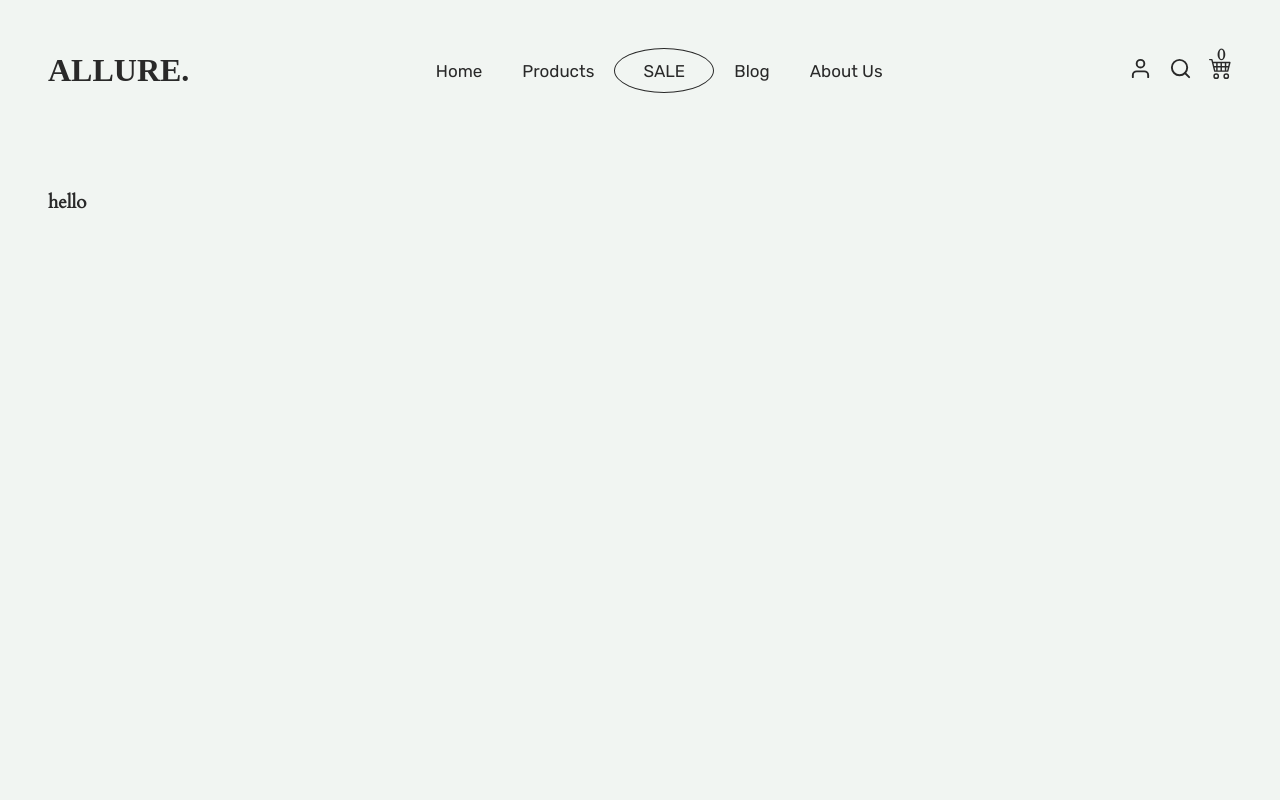
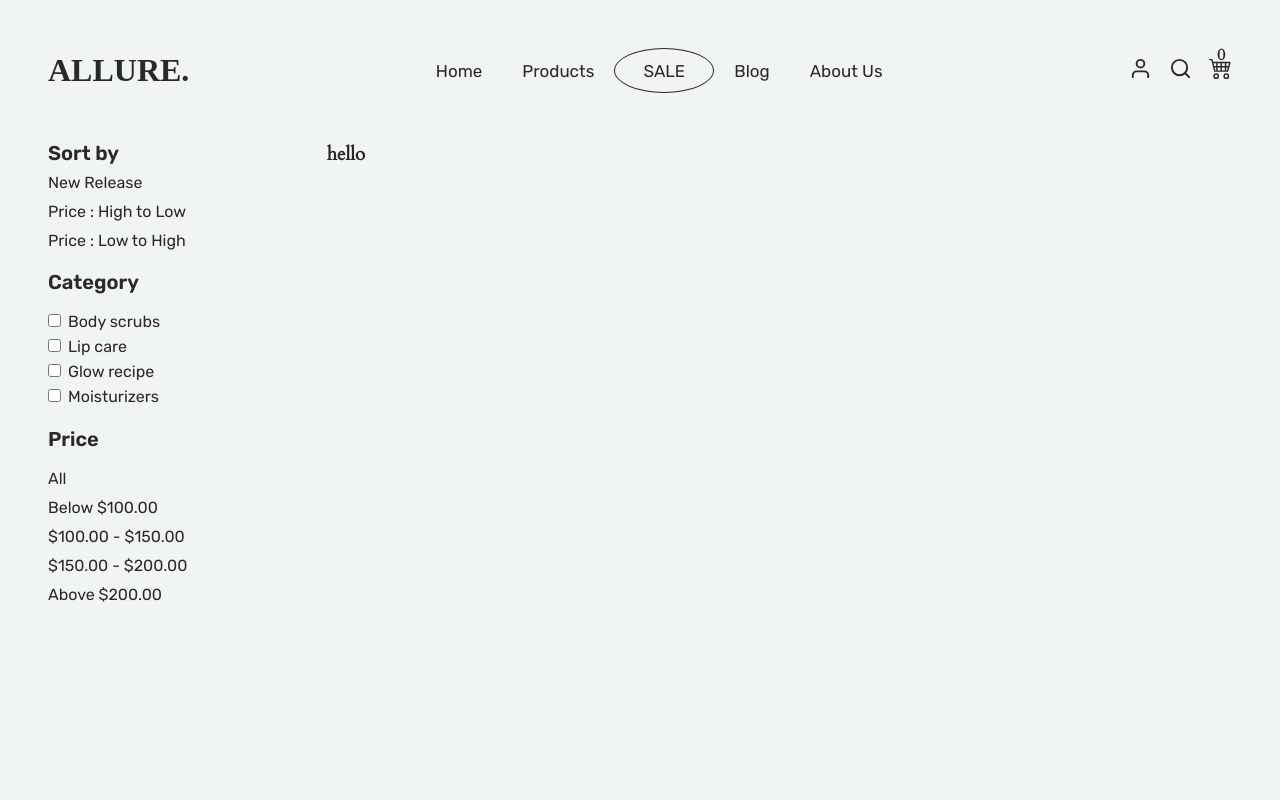
Before and after one commit to Kel-VinTech/Allure-ecommerce, a React (Vite) app: page /product in a window 1280 px wide. Shown: the top 800 px of the page. Built offline with nearby package versions, Linux system fonts and the light colour scheme.

Commit message:
updated project page

```diff
--- a/src/pages/Product/index.jsx
+++ b/src/pages/Product/index.jsx
@@ -1,14 +1,54 @@
 import "/src/scss/ProductPage.scss";
+import { Link } from "react-router-dom";
 
 const Product = () => {
     return(
-       <section className="product_store row">
-        <aside></aside>
+       <section className="product_store">
+        <div className="product-shop">
+        <aside>
+            <h2>
+                Sort by
+            </h2>
+            <div className="new-release">
+                <Link to="#" onClick={() => alert("hello")}>
+                   New Release
+                </Link>
+                <Link to="#" onClick={() => alert("hello")}>
+                    Price : High to Low
+                </Link>
+                <Link to="#" onClick={() => alert("hello")}>
+                    Price : Low to High
+                </Link>
+            </div>
+            <div className="select-category">
+                <h2>Category</h2>
+                <div className="checks">
+                    <input type="checkbox" name="scrub" id="scrub" />
+                    <label htmlFor="scrub">Body scrubs</label><br/>
+                    <input type="checkbox" name="Lip" id="Lip" />
+                    <label htmlFor="Lip">Lip care</label><br/>
+                    <input type="checkbox" name="Glow" id="Glow" />
+                    <label htmlFor="Glow">Glow recipe</label><br/>
+                    <input type="checkbox" name="body scrub" id="" />
+                    <label htmlFor="scrub">Moisturizers</label><br/>
+                </div>
+            </div>
+
+            <div className="price-category">
+                <h2>Price</h2>
+                <Link to="#">All</Link>
+                <Link to="#">Below $100.00</Link>
+                <Link to="#">$100.00 - $150.00</Link>
+                <Link to="#">$150.00 - $200.00</Link>
+                <Link to="#">Above $200.00</Link>
+            </div>
+        </aside>
         <main>
             <div className="product-container">
                 <h3>hello</h3>
             </div>
         </main>
+        </div>
        </section>
     )
 }
--- a/src/scss/Navbar.scss
+++ /dev/null
@@ -1,152 +0,0 @@
-.navbar{
-        display: flex;
-        width: 100%;
-        justify-content: space-between;
-        align-items: center;
-        position: absolute;
-        max-width: 550px;
-
-
-
-        .nav_links{
-                display: flex;
-                justify-content: center;
-                align-items: center;
-                flex-direction: column;
-                top: 60px;
-                right: 0;
-                width: 300px;
-                height: 100vh;
-                background: #292929;
-                position: fixed;
-
-
-                ul{
-                    display: block;
-                    justify-content: center;
-                    align-items: center;
-                    gap: 20px;
-                    list-style: none;
-                    text-align: center;
-
-                        li a{
-                                color: #E9E9E9;
-                                text-decoration: none;
-                                font-family: 'Rubik';
-                                font-style: normal;
-                                font-weight: 400;
-                        }
-                        li a:focus{
-                                text-decoration-line: underline;
-                                font-weight: 600;
-                        }
-
-                        .sales{
-                                border-radius: 50%;
-                                font-size: 18px;
-                        }
-                        .oval {
-                                width: 100px;
-                                height: 45px;
-                                border: 1px solid #E9E9E9;
-                                border-radius: 50%;
-                            //    position: relative;
-                            //    display: block;
-                            //    justify-content: center;
-                            //    align-items: center;
-                        }
-                        .oval :focus{
-                                text-decoration: none;
-                        }
-                }
-        }
-
-        .secondary_link{
-                display: flex;
-                justify-content: center;
-                align-items: center;
-                gap: 20px;
-
-                .nav-links-mobile{
-                        border: none;
-                        background: none;
-
-                }
-                ul li {
-                        text-align: center;
-                }
-
-        }
-        .secondary_link svg{
-                font-size: 30px;
-                color: #E9E9E9;
-        }
-}
-
-
-@media screen
- and (min-width:1024px)
-and (max-width:1600px){
-     .navbar{
-        display: flex;
-        width: 100%;
-        justify-content: space-between;
-        align-items: center;
-        position: absolute;
-
-
-        .nav-links-mobile{
-                visibility: hidden;
-                display: none;
-        }
-        .nav_links{
-                position: relative;
-                display: flex;
-                justify-content: center;
-                align-items: center;
-                top: 0;
-                height: 100%;
-                width: 100%;
-                background: none;
-
-                .secondary_link svg{
-                        font-size: 30px;
-                        color: #E9E9E9;
-                }
-
-
-                ul{
-                    display: flex;
-                    justify-content: center;
-                    align-items: center;
-                    gap: 20px;
-                    list-style: none;
-
-                        li a{
-                                text-decoration: none;
-                                font-size: 17px;
-                        }
-
-                        .sales{
-                                border-radius: 100%;
-                                padding: 14px;
-                                margin: 10px;
-                                font-weight: 400;
-                                font-size: 20px;
-                                position: relative;;
-                        }
-                        .oval {
-                                width: 100px;
-                                height: 45px;
-                                border: 1px solid #E9E9E9;
-                                border-radius: 50%;
-                               position: relative;
-                               display: flex;
-                               justify-content: center;
-                               align-items: center;
-                        }
-                }}
-        }
-
-
-     }
--- a/src/scss/ProductPage.scss
+++ b/src/scss/ProductPage.scss
@@ -1,6 +1,68 @@
 .product_store{
     width: 100%;
     position: relative;
-    padding:3rem 0;
     background: #f1f5f2;
+    max-width: 100%;
 }
+
+.product-shop{
+    display: flex;
+    justify-content: center;
+    padding:0 3rem;
+}
+
+aside{
+    padding-right: 30px;
+    display: flex;
+    justify-content: center;
+    flex-direction: column;
+    width: 30%;
+    font-family: 'Rubik';
+    font-style: normal;
+    color:#292929;
+
+
+     a{
+        color:#292929;
+        text-decoration: none;
+        font-weight: 400;
+        font-size: 1rem;
+     }
+
+ h2{
+    font-size: 1.3rem;
+    padding-bottom: 8px;
+    font-weight: 600;
+    font-size: 1.25rem;
+ }
+
+ .new-release{
+    display: flex;
+    gap: 10px;
+    flex-direction: column;
+    padding-bottom: 20px;
+ }
+
+ .select-category{
+    display: flex;
+    flex-direction: column;
+    gap: 10px;
+    padding-bottom: 15px;
+
+    .checks > input{
+        margin-bottom: 10px;
+    }
+    .checks > label{
+        padding-left: 7px;
+        font-family: 'Rubik';
+        font-style: normal;
+        font-weight: 400;
+        font-size: 1rem;
+    }
+ }
+ .price-category{
+    display: flex;
+    gap: 10px;
+    flex-direction: column;
+ }
+}
```
